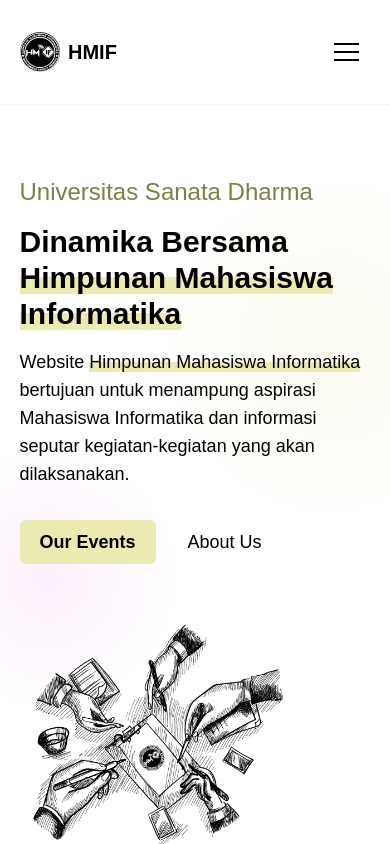
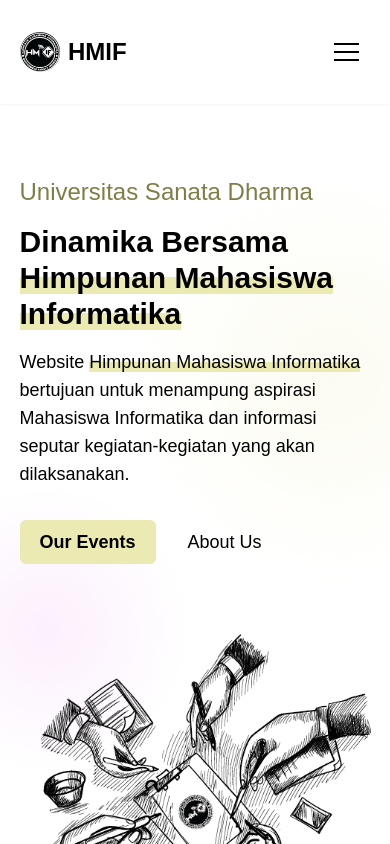
Before and after one commit to nepile/hmif-web, a React (Create React App) app in the folder hmif-frontend/: page / in a window 390 px wide. Shown: the top 844 px of the page. Built offline with nearby package versions, Linux system fonts and the light colour scheme; a web font is replaced by a local one.

Commit message:
feat(home/landing page): centered image of mobile size

```diff
--- a/hmif-frontend/src/components/Header.jsx
+++ b/hmif-frontend/src/components/Header.jsx
@@ -17,9 +17,13 @@
       <div className="w-full flex justify-between items-center">
         <div>
           <NavLink to="/" activeClassName="active-link">
-            <div className="flex gap-2 items-center">
-              <img src="images/logo.png" width={40}></img>
-              <h1 className="text-xl font-bold">HMIF</h1>
+            <div className="md:w-14 w-10 flex gap-2 items-center">
+              <img
+                className="w-full"
+                alt="Logo Himpunan Mahasiswa Informatika"
+                src="images/logo.png"
+              ></img>
+              <p className="text-2xl font-bold">HMIF</p>
             </div>
           </NavLink>
         </div>
@@ -58,7 +62,7 @@
         </div>
 
         <div className="hidden md:flex">
-          <button className="bg-gray-800 text-white px-6 py-1 rounded-md hover:bg-gray-700 focus:outline-none focus:shadow-outline">
+          <button className="bg-gray-800 text-white px-6 py-1 rounded-md hover:bg-gray-700 focus:outline-none focus:shadow-outline text-xl">
             <NavLink to="/login" activeClassName="active-link">
               Login
             </NavLink>
--- a/hmif-frontend/src/views/home/elements/HomeLandingPage.jsx
+++ b/hmif-frontend/src/views/home/elements/HomeLandingPage.jsx
@@ -31,7 +31,7 @@
               </a>
             </div>
           </div>
-          <div data-aos="fade-zoom-in" className="lg:col-span-6 md:col-span-6 col-span-9 lg:pt-0 pt-10">
+          <div data-aos="fade-zoom-in" className="lg:col-span-6 md:col-span-6 sm:col-span-8 ex:col-span-12 lg:pt-0 pt-10">
             <img
               className="w-full"
               src="/images/asset1.png"
```
